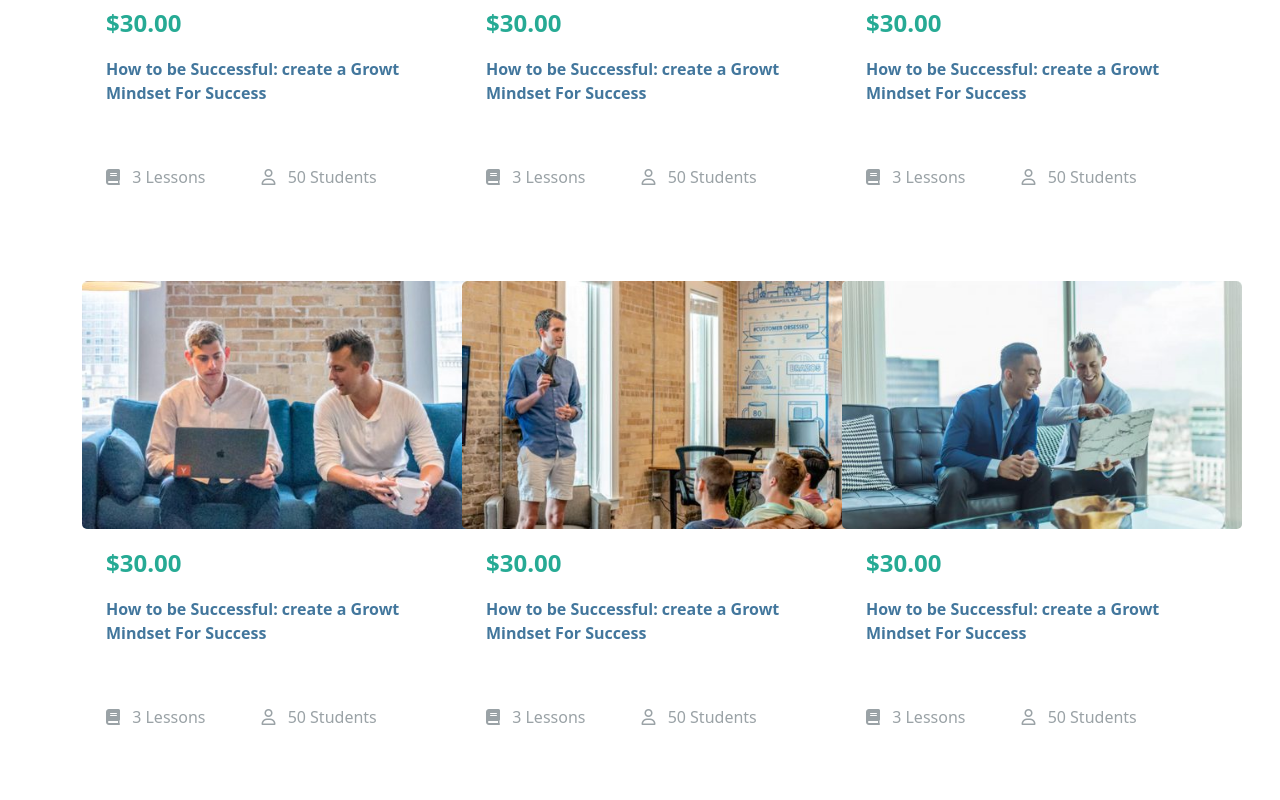
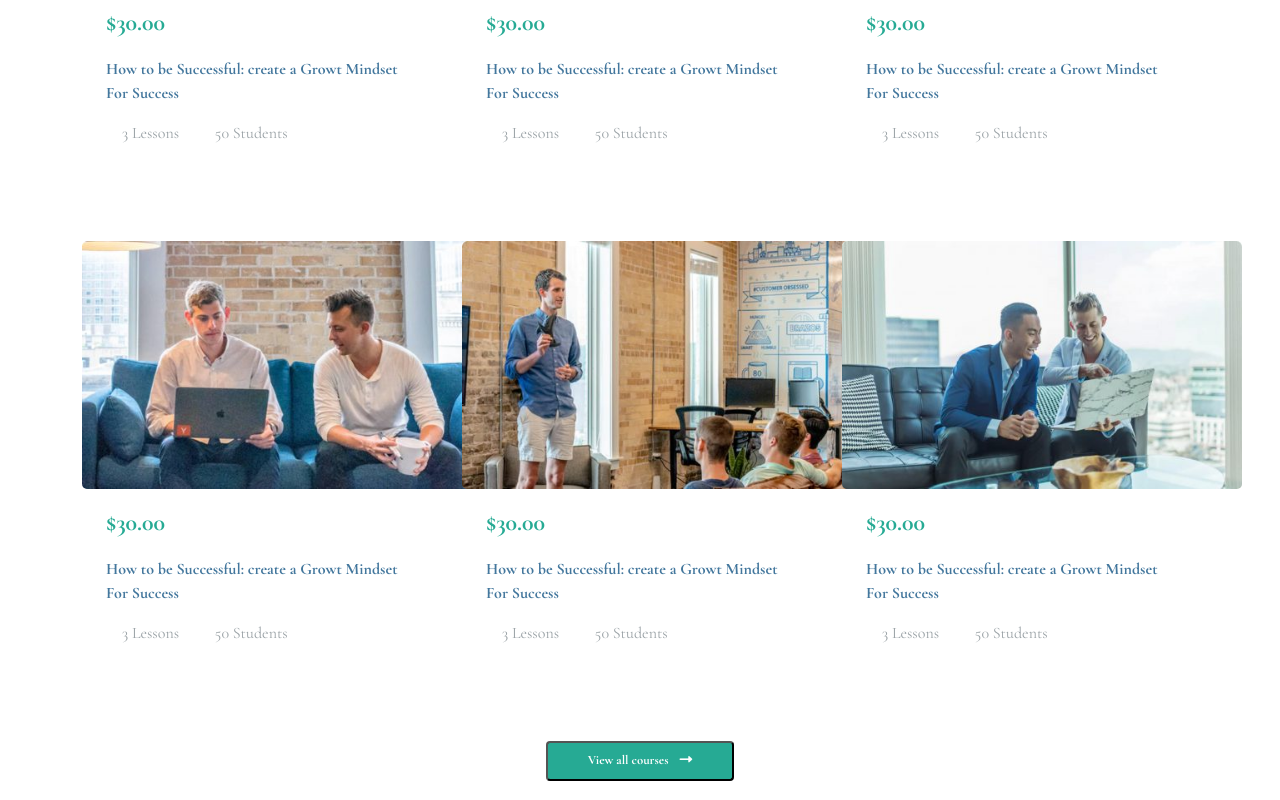
Before and after one commit to Mikele91/proj-html-vuejs, a Vue app: page / in a window 1280 px wide. Shown: the part 2000-2800 px from the top of the page. Built offline with nearby package versions, Linux system fonts and the light colour scheme.

Commit message:
esercizio terminato

```diff
--- a/src/App.vue
+++ b/src/App.vue
@@ -1,7 +1,7 @@
 <template>
   <div id="app">
     <Header :infoNav="linkNav" :infoMed="media" :infoShop="shop"/>
-    <Main/>
+    <Main :infoCourses="courses"/>
     <Footer :infoMed="media" :infoLinkFooter="footerLink"/>
   </div>
 </template>
@@ -22,21 +22,130 @@ export default {
   },
   data(){
     return{
+      // common header-footer
       linkNav:["Home", "Pages", "Courses", "Features", "Blog", "Shop"],
       media:["fa-twitter", "fa-facebook-f", "fa-instagram", "fa-linkedin"],
       shop:["far fa-caret-square-right", " far fa-life-ring"," fas fa-book","fas fa-shopping-cart"],
       footerLink:[
         {
           title:"Titolo-1",
-          link:["link1", "link2", "link3"]
+          link:["link1", "link2", "link3", ]
         },
           {
           title:"Titolo-2",
-          link:["link1", "link2", "link3"]
-
+          link:["link1", "link2", "link3","link5"]
         }
 
       ],
+      // common header-footer
+
+
+      // sezione COURSES
+      courses:[
+        {
+          imge:require('./assets/images/motivation-course-06-480x298.jpg'),
+          price:'$30.00',
+          text:'How to be Successful: create a Growt Mindset For Success',
+          icons:[
+            {
+              img :"fas fa-book  my-5",
+              text: "3 Lessons"
+
+            },
+            {
+
+              img: "far fa-user ms-5",
+              text: "50 Students"
+            },
+          ]
+
+        },
+        {
+          imge:require('./assets/images/motivation-course-05-480x298.jpg'),
+          price:'$30.00',
+          text:'How to be Successful: create a Growt Mindset For Success',
+          icons:[
+            {
+              img :"fas fa-book  my-5",
+              text: "3 Lessons"
+
+            },
+            {
+
+              img: "far fa-user ms-5",
+              text: "50 Students"
+            },
+          ]
+        },
+        {
+          imge:require('./assets/images/motivation-course-04-480x298.jpg'),
+          price:'$30.00',
+          text:'How to be Successful: create a Growt Mindset For Success',
+          icons:[
+            {
+              img :"fas fa-book  my-5",
+              text: "3 Lessons"
+
+            },
+            {
+
+              img: "far fa-user ms-5",
+              text: "50 Students"
+            },
+          ]
+        },
+        {
+          imge:require('./assets/images/motivation-course-03-480x298.jpg'),
+          price:'$30.00',
+          text:'How to be Successful: create a Growt Mindset For Success',
+          icons:[
+            {
+              img :"fas fa-book  my-5",
+              text: "3 Lessons"
+
+            },
+            {
+
+              img: "far fa-user ms-5",
+              text: "50 Students"
+            },
+          ]
+        },
+        {
+          imge:require('./assets/images/motivation-course-02-480x298.jpg'),
+          price:'$30.00',
+          text:'How to be Successful: create a Growt Mindset For Success',
+          icons:[
+            {
+              img :"fas fa-book  my-5",
+              text: "3 Lessons"
+
+            },
+            {
+
+              img: "far fa-user ms-5",
+              text: "50 Students"
+            },
+          ]
+        },
+        {
+          imge:require('./assets/images/motivation-course-01-480x298.jpg'),
+          price:'$30.00',
+          text:'How to be Successful: create a Growt Mindset For Success',
+          icons:[
+            {
+              img :"fas fa-book  my-5",
+              text: "3 Lessons"
+
+            },
+            {
+
+              img: "far fa-user ms-5",
+              text: "50 Students"
+            },
+          ]
+        }
+      ]
 
     }
   }
--- a/src/assets/style/common.scss
+++ b/src/assets/style/common.scss
@@ -9,7 +9,7 @@
 @import url('https://fonts.googleapis.com/css2?family=Cormorant+Garamond:wght@300;400;500;600;700&display=swap');
 
 body{
-    // font-family: 'Cormorant Garamond', serif;
+    font-family: 'Cormorant Garamond', serif;
     a{
         text-decoration: none;
         color:$marino;
--- a/src/components/Courses.vue
+++ b/src/components/Courses.vue
@@ -5,85 +5,25 @@
                 <h2 class="mb-5"> Lastes <span>Online Courses</span></h2>
             </header>
             <main>
+
+
+                <!-- sezione card  -->
                 <div class="row">
-                    <div class="col-4 ">
-                        <img src="../assets/images/motivation-course-06-480x298.jpg" alt="">
+                    <!-- prima riga  -->
+                    <div v-for="(info, index) in infoCourses" :key="index" class="col-4 my-5">
+                        <img :src="info.imge" alt="">
                         <div class="text container">
-                        <div class="price"> $30.00</div>
-                        <p>How to be Successful: create a Growt Mindset For Success</p>
-                        <div class="icons">
-                            <i class="fas fa-book  my-5"></i> <span class="mx-2"> 3 Lessons</span>
-                            <i class="far fa-user ms-5 "></i> <span class="mx-2"> 50 Students</span>
+                            <div class="price"> {{info.price}}</div>
+                            <p>{{info.text}}</p>
+                            <span v-for="(icon, i) in info.icons" :key="i" class="icons">
+                                <i :class="icon"></i> <span class="m-3"> {{icon.text}}</span>
+                            </span>
                         </div>
-
-                        </div>
-                    </div>
-                      <div class="col-4">
-                          <div class="container">
-
-                          </div>
-                        <img src="../assets/images/motivation-course-05-480x298.jpg" alt="">
-                        <div class="text container">
-                        <div class="price"> $30.00</div>
-                        <p>How to be Successful: create a Growt Mindset For Success</p>
-                       <div class="icons">
-                            <i class="fas fa-book  my-5"></i> <span class="mx-2"> 3 Lessons</span>
-                            <i class="far fa-user ms-5 "></i> <span class="mx-2"> 50 Students</span>
-                        </div>
-
-                        </div>
-                    </div>
-                      <div class="col-4 ">
-                        <img src="../assets/images/motivation-course-04-480x298.jpg" alt="">
-                        <div class="text container">
-                        <div class="price"> $30.00</div>
-                        <p>How to be Successful: create a Growt Mindset For Success</p>
-                        <div class="icons">
-                            <i class="fas fa-book  my-5"></i> <span class="mx-2"> 3 Lessons</span>
-                            <i class="far fa-user ms-5 "></i> <span class="mx-2"> 50 Students</span>
-                        </div>
-
                     </div>
                 </div>
 
 
-                      <div class="col-4 my-5">
-                        <img src="../assets/images/motivation-course-03-480x298.jpg" alt="">
-                        <div class="text container">
-                        <div class="price"> $30.00</div>
-                        <p>How to be Successful: create a Growt Mindset For Success</p>
-                        <div class="icons">
-                            <i class="fas fa-book  my-5"></i> <span class="mx-2"> 3 Lessons</span>
-                            <i class="far fa-user ms-5 "></i> <span class="mx-2"> 50 Students</span>
-                        </div>
-
-                        </div>
-                    </div>
-                      <div class="col-4 my-5">
-                        <img src="../assets/images/motivation-course-02-480x298.jpg" alt="">
-                        <div class="text container">
-                        <div class="price"> $30.00</div>
-                        <p>How to be Successful: create a Growt Mindset For Success</p>
-                        <div class="icons">
-                            <i class="fas fa-book  my-5"></i> <span class="mx-2"> 3 Lessons</span>
-                            <i class="far fa-user ms-5 "></i> <span class="mx-2"> 50 Students</span>
-                        </div>
-
-                        </div>
-                    </div>
-                      <div class="col-4 my-5 ">
-                        <img src="../assets/images/motivation-course-01-480x298.jpg" alt="">
-                        <div class="text container">
-                        <div class="price"> $30.00</div>
-                        <p>How to be Successful: create a Growt Mindset For Success</p>
-                        <div class="icons">
-                            <i class="fas fa-book  my-5"></i> <span class="mx-2"> 3 Lessons</span>
-                            <i class="far fa-user ms-5 "></i> <span class="mx-2"> 50 Students</span>
-                        </div>
-
-                        </div>
-                    </div>
-                </div>
+                    <!-- SEZIONE LINK  -->
                 <div class="row">
                     <div class="col-12 text-center">
                         <button class="my-5">
@@ -97,7 +37,10 @@
 
 <script>
 export default {
-name:"Courses"
+name:"Courses",
+props:{
+    infoCourses:Array
+}
 }
 </script>
 
@@ -118,7 +61,7 @@ name:"Courses"
 }
 main{
     .col-4{
-            transition: transform .2s;
+        transition: .5s;
         &:hover{
             box-shadow: 0 10px rgba(128, 128, 128, 0.062) ;
             transform: scale(1.1)
--- a/src/components/Footer.vue
+++ b/src/components/Footer.vue
@@ -2,7 +2,7 @@
     <footer>
         <div class="container">
             <div class="row d-flex align-items-center">
-                <div class="col-4">
+                <div class="col-6 ">
                     <h4 class="my-3">Address</h4>
                     <div class="address my-5"> Lorem ipsum dolor, sit amet consectetur adipisicing elit. Dolore tempora inventore itaque vero odio voluptates et quos sit natus. Nihil architecto iure numquam omnis asperiores nulla aliquam eius sequi mollitia.</div>
                     <div  class="icons d-flex my-5">
@@ -11,26 +11,23 @@
                     </div>
                 </div>
                 </div>
-                <div class="col-8 gx-5 ">
-                    <div class="row ">
-                        <div class="section_left d-flex ">
-                            <div v-for="(obj, index) in infoLinkFooter" :key="index" class="colonna mx-5 text-center">
+                <div class="col-6 gx-5 text-start ">
+
+                        <div class="section_left d-flex  ">
+                            <div v-for="(obj, index) in infoLinkFooter" :key="index" class="colonna mx-5 ">
 
                             <h4>{{obj.title}}</h4>
                             <div class="list  ">
-                            <ul v-for="(link, i) in obj.link" :key="i">
-                             <li>{{link}}</li>
-                            </ul>
-
-
-
+                            <div v-for="(link, i) in obj.link" :key="i">
+                             <div>{{link}}</div>
+                            </div>
                             </div>
                             </div>
 
                         </div>
 
 
-                    </div>
+
                 </div>
             </div>
             <div class="cop text-center py-5">Lorem ipsum dolor sit, amet consectetur adipisicing elit.</div>
@@ -43,7 +40,7 @@ export default {
     name:"Footer",
     props:{
        infoMed:Array,
-       infoLinkFooter:Object,
+       infoLinkFooter:Array,
     }
 }
 </script>
@@ -53,14 +50,15 @@ export default {
 footer{
     color: white;
     background-color:$darkBlue;
-
+   .address{
+       width: 70%;
+   }
     li, .address, i{
         margin-top: .625rem;
         list-style: none ;
         color:$grey;
+
     }
-    .section_left{
-        padding-left:12.5rem;
-    }
+
 }
 </style>
--- a/src/components/Main.vue
+++ b/src/components/Main.vue
@@ -45,7 +45,7 @@
 
     </section>
     <MainVideo/>
-    <Courses/>
+    <Courses :infoCourses="infoCourses"/>
     <Book/>
 
     </div>
@@ -79,7 +79,11 @@ export default {
         Book,
         Carosel,
         Blog,
+    },
+    props:{
+        infoCourses:Array
     }
+
 
 }
 </script>
```
Lines whose indentation alone changed are shown as unchanged.
